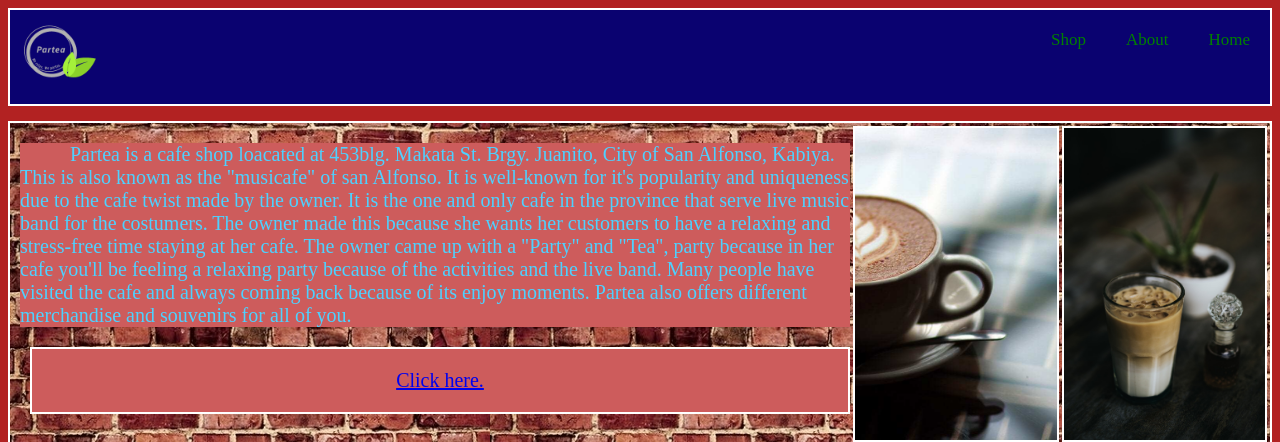
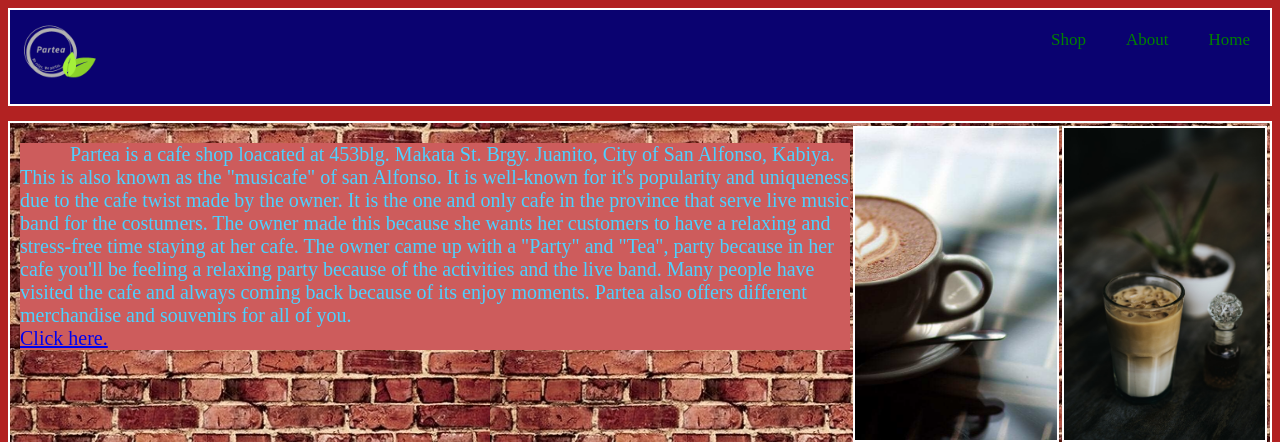
Before and after one commit to graystay/gwygwy, a plain HTML site: page about.html in a window 1280 px wide. Shown: the top 442 px of the page. Drawn offline with Linux system fonts and the light colour scheme; grey boxes are pictures that could not be loaded.

Commit message:
Update about.html

```diff
--- a/about.html
+++ b/about.html
@@ -18,10 +18,9 @@
 				It is well-known for it's popularity and uniqueness due to the cafe twist made by the owner. It is the one and only cafe in the province that serve live music band for the costumers.
 				The owner made this because she wants her customers to have a relaxing and stress-free time staying at her cafe. The owner came up with a "Party" and "Tea", party because in her cafe
 				you'll be feeling a relaxing party because of the activities and the live band. Many people have visited the cafe and always coming back because of its enjoy moments.
-				Partea also offers different merchandise and souvenirs for all of you.</p>
-				<div class="vid">
-					<a href="https://www.youtube.com/watch?v=vrtpumz_tXo">Click here.</a>
-				</div>
+				Partea also offers different merchandise and souvenirs for all of you.<br>
+				<a href="https://www.youtube.com/watch?v=vrtpumz_tXo">Click here.</a></p>
+
 			</div>
 			<div class="pics">
 				<div class="pic1"></div>
```
